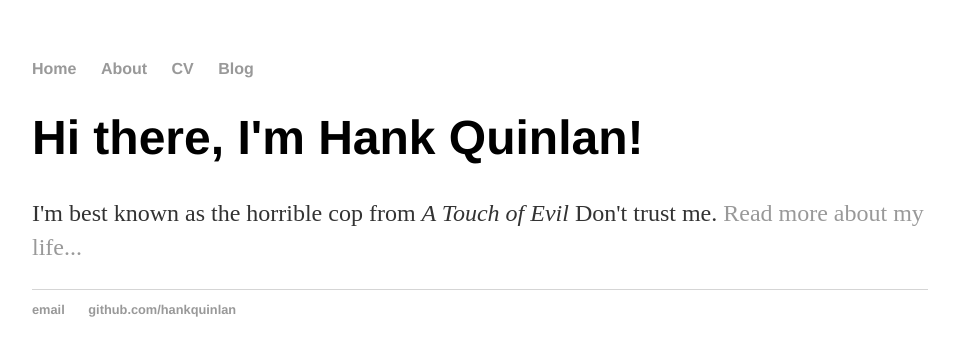
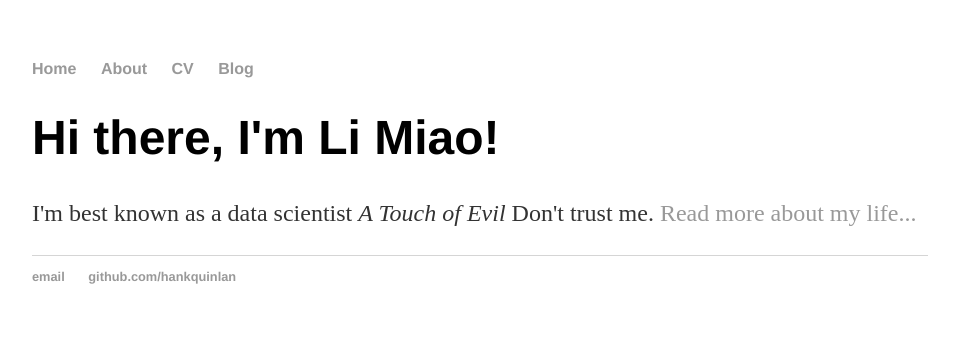
Before and after one commit to limiao2/limiao2.github.io, a Jekyll site: the page built from index.html, in a window 1280 px wide. Shown: the top 356 px of the page, without its empty margins (160-1119 px from the left). Built offline with Jekyll 4.4.1, drawn with Linux system fonts in a browser that asks for light colours.

Commit message:
Update index.html

```diff
--- a/index.html
+++ b/index.html
@@ -1,8 +1,8 @@
 ---
 layout: default
-title: Hank Quinlan, Horrible Cop
+title: Li Miao
 ---
 <div class="blurb">
-	<h1>Hi there, I'm Hank Quinlan!</h1>
-	<p>I'm best known as the horrible cop from <em>A Touch of Evil</em> Don't trust me. <a href="/about">Read more about my life...</a></p>
+	<h1>Hi there, I'm Li Miao!</h1>
+	<p>I'm best known as a data scientist <em>A Touch of Evil</em> Don't trust me. <a href="/about">Read more about my life...</a></p>
 </div><!-- /.blurb -->
```
